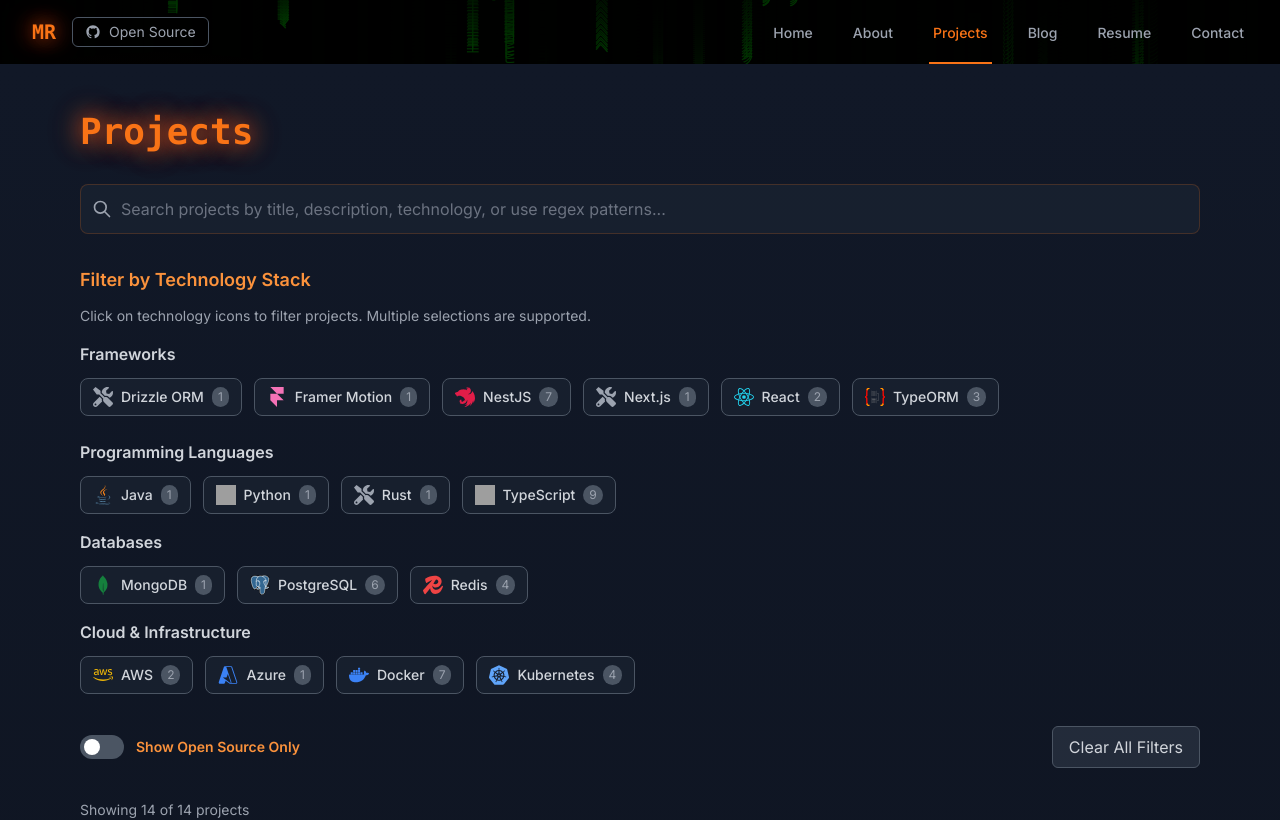
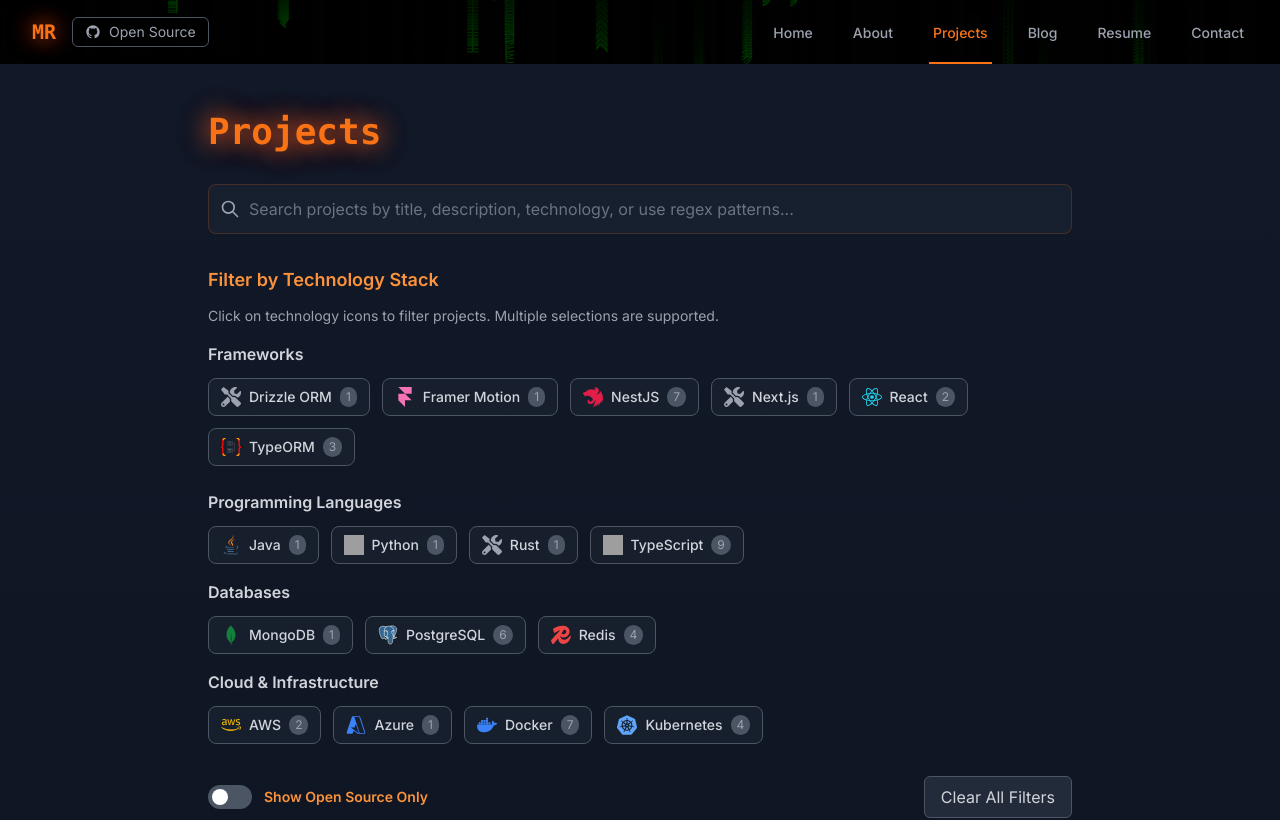
Before and after one commit to MRdevX/mrashidi.me, a Next.js app: page /projects in a window 1280 px wide. Shown: the top 820 px of the page. Built offline with nearby package versions, Linux system fonts and the light colour scheme; grey boxes are pictures that could not be loaded.

Commit message:
fix: adjust maximum width of project container for improved layout consistency

```diff
--- a/src/app/projects/page.tsx
+++ b/src/app/projects/page.tsx
@@ -184,7 +184,7 @@ export default function Projects() {
 
   return (
     <div className="min-h-screen py-12 bg-gradient-to-b from-gray-900 to-black">
-      <motion.div className="max-w-6xl mx-auto px-4" initial="hidden" animate="show" variants={container}>
+      <motion.div className="max-w-4xl mx-auto px-4" initial="hidden" animate="show" variants={container}>
         <motion.h1 className="text-4xl font-bold mb-8 text-orange-500 font-cyberpunk glow-text" variants={item}>
           Projects
         </motion.h1>
```
